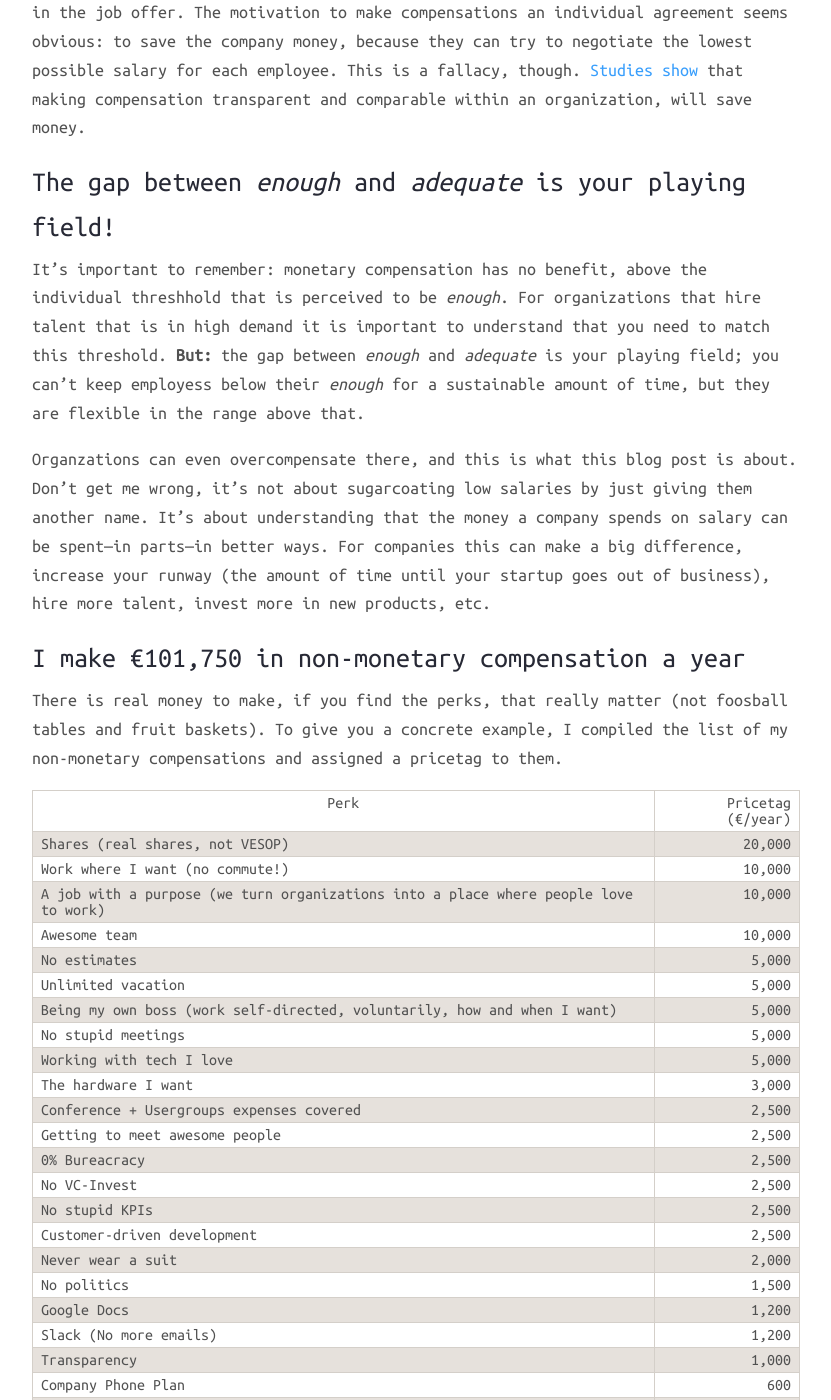
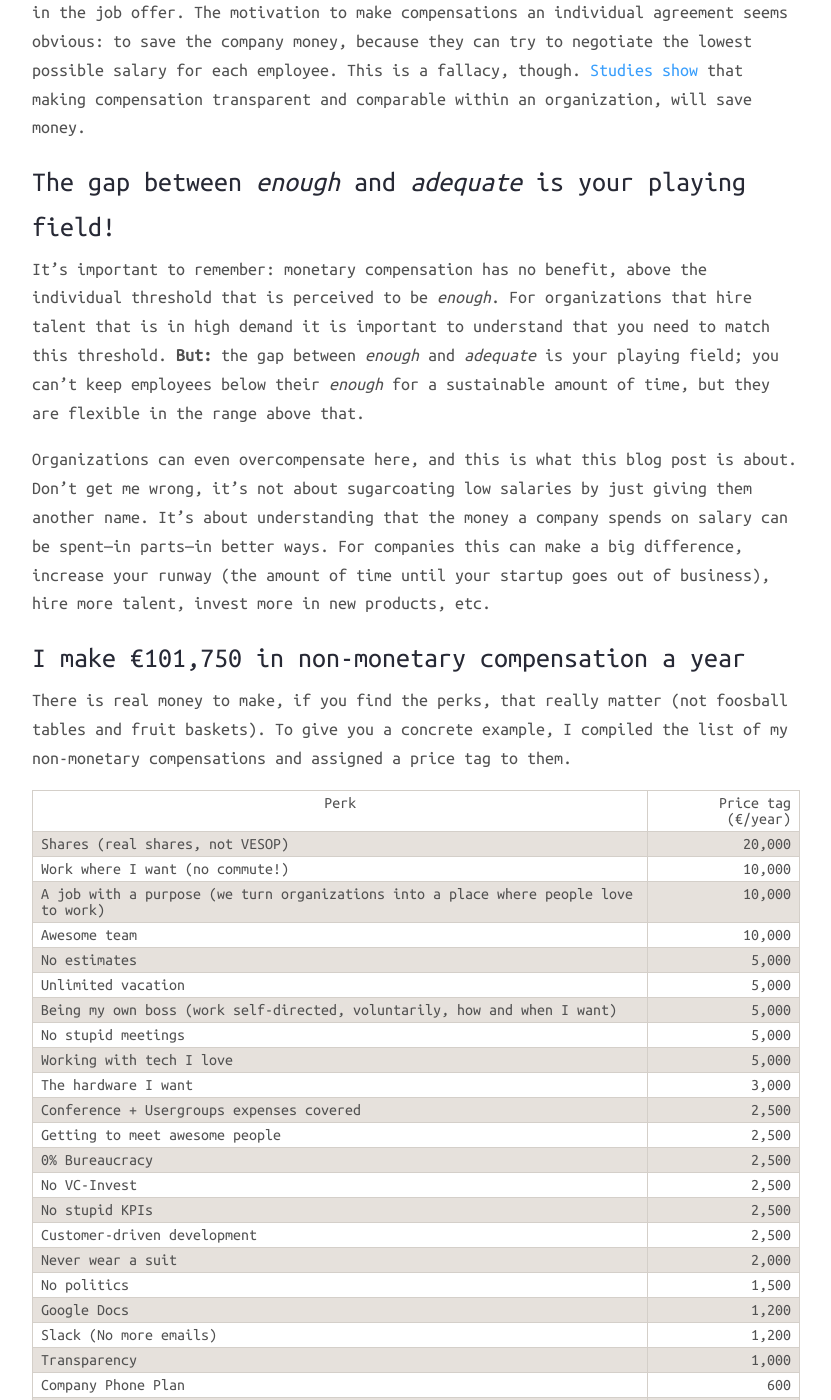
Before and after one commit to coderbyheart/blog, a Jekyll site: the page built from _posts/2016-12-27-I-make-euro-101750-in-non-monetary-compensation-a-year.md, in a window 1280 px wide and 1400 px high, scrolled down 1105 px. Shown: the whole window, without its empty margins (224-1055 px from the left). Built offline with Jekyll 4.4.1, drawn with Linux system fonts in a browser that asks for light colours; nearby versions of some CDN libraries; comment, search, counter and statistics services are not loaded; some of the changed text lies outside the part shown.

Commit message:
Saved 2016-12-27-I-make-euro-101750-in-non-monetary-compensation-a-year.md with Dillinger.io

```diff
--- a/_posts/2016-12-27-I-make-euro-101750-in-non-monetary-compensation-a-year.md
+++ b/_posts/2016-12-27-I-make-euro-101750-in-non-monetary-compensation-a-year.md
@@ -24,15 +24,15 @@
 
 ## The gap between *enough* and *adequate* is your playing field!
 
-It's important to remember: monetary compensation has no benefit, above the individual threshhold that is perceived to be *enough*. For organizations that hire talent that is in high demand it is important to understand that you need to match this threshold. **But:** the gap between *enough* and *adequate* is your playing field; you can't keep employess below their *enough* for a sustainable amount of time, but they are flexible in the range above that.
+It's important to remember: monetary compensation has no benefit, above the individual threshold that is perceived to be *enough*. For organizations that hire talent that is in high demand it is important to understand that you need to match this threshold. **But:** the gap between *enough* and *adequate* is your playing field; you can't keep employees below their *enough* for a sustainable amount of time, but they are flexible in the range above that.
 
-Organzations can even overcompensate there, and this is what this blog post is about. Don't get me wrong, it's not about sugarcoating low salaries by just giving them another name. It's about understanding that the money a company spends on salary can be spent—in parts—in better ways. For companies this can make a big difference, increase your runway (the amount of time until your startup goes out of business), hire more talent, invest more in new products, etc.
+Organizations can even overcompensate here, and this is what this blog post is about. Don't get me wrong, it's not about sugarcoating low salaries by just giving them another name. It's about understanding that the money a company spends on salary can be spent—in parts—in better ways. For companies this can make a big difference, increase your runway (the amount of time until your startup goes out of business), hire more talent, invest more in new products, etc.
 
 ## I make €101,750 in non-monetary compensation a year
 
-There is real money to make, if you find the perks, that really matter (not foosball tables and fruit baskets). To give you a concrete example, I compiled the list of my non-monetary compensations and assigned a pricetag to them.
+There is real money to make, if you find the perks, that really matter (not foosball tables and fruit baskets). To give you a concrete example, I compiled the list of my non-monetary compensations and assigned a price tag to them.
 
-| Perk | Pricetag (€/year) |
+| Perk | Price tag (€/year) |
 |------|---------:|
 | Shares (real shares, not VESOP) | 20,000 |
 | Work where I want (no commute!) | 10,000 |
@@ -46,7 +46,7 @@
 | The hardware I want | 3,000 |
 | Conference + Usergroups expenses covered | 2,500 |
 | Getting to meet awesome people | 2,500 |
-| 0% Bureacracy | 2,500 |
+| 0% Bureaucracy | 2,500 |
 | No VC-Invest | 2,500 |
 | No stupid KPIs | 2,500 |
 | Customer-driven development | 2,500 |
```
Also changed, not shown: other parts of _posts/2016-12-27-I-make-euro-101750-in-non-monetary-compensation-a-year.md (+3 -3 lines).
